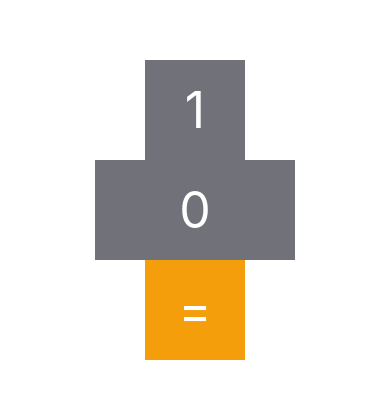
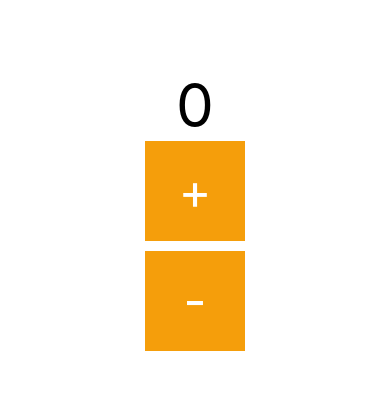
Before and after one commit to bopboy/rn-calculcator, a React Native app: screen / in a window 390 px wide. Shown: the part 212-610 px from the top of the page. Built offline with nearby package versions, Linux system fonts and the light colour scheme.

Commit message:
useState 로 상태 관리

```diff
--- a/src/App.js
+++ b/src/App.js
@@ -1,24 +1,28 @@
 import { StatusBar } from "expo-status-bar";
-import { StyleSheet, View } from "react-native";
+import { useState } from "react";
+import { StyleSheet, Text, View } from "react-native";
 import Button, { ButtonTypes } from "./components/Button";
 
 export default function App() {
+  const [result, setResult] = useState(0);
   return (
     <View style={styles.container}>
+      <Text style={{ fontSize: 60 }}>{result}</Text>
       <Button
-        title="1"
-        onPress={() => {}}
-        buttonStyle={{ width: 100, height: 100 }}
-        buttonType={ButtonTypes.NUMBER}
+        title="+"
+        onPress={() => {
+          setResult(result + 1);
+          console.log(result);
+        }}
+        buttonStyle={{ width: 100, height: 100, marginBottom: 10 }}
+        buttonType={ButtonTypes.OPERATOR}
       />
       <Button
-        title="0"
-        onPress={() => {}}
-        buttonStyle={{ width: 200, height: 100 }}
-      />
-      <Button
-        title="="
-        onPress={() => {}}
+        title="-"
+        onPress={() => {
+          setResult(result - 1);
+          console.log(result);
+        }}
         buttonStyle={{ width: 100, height: 100 }}
         buttonType={ButtonTypes.OPERATOR}
       />
--- a/src/components/Button.js
+++ b/src/components/Button.js
@@ -12,6 +12,7 @@ const Colors = {
 };
 
 const Button = ({ title, onPress, buttonStyle, buttonType }) => {
+  console.log("re-rendering");
   return (
     <Pressable
       onPress={onPress}
@@ -19,11 +20,9 @@ const Button = ({ title, onPress, buttonStyle, buttonType }) => {
         styles.button,
         {
           backgroundColor: Colors[buttonType][0],
-          // buttonType === ButtonTypes.NUMBER ? "#71717a" : "#f59e0b",
         },
         pressed && {
           backgroundColor: Colors[buttonType][1],
-          // buttonType === ButtonTypes.NUMBER ? "#3f3f46" : "#b45309",
         },
         buttonStyle,
       ]}
```
